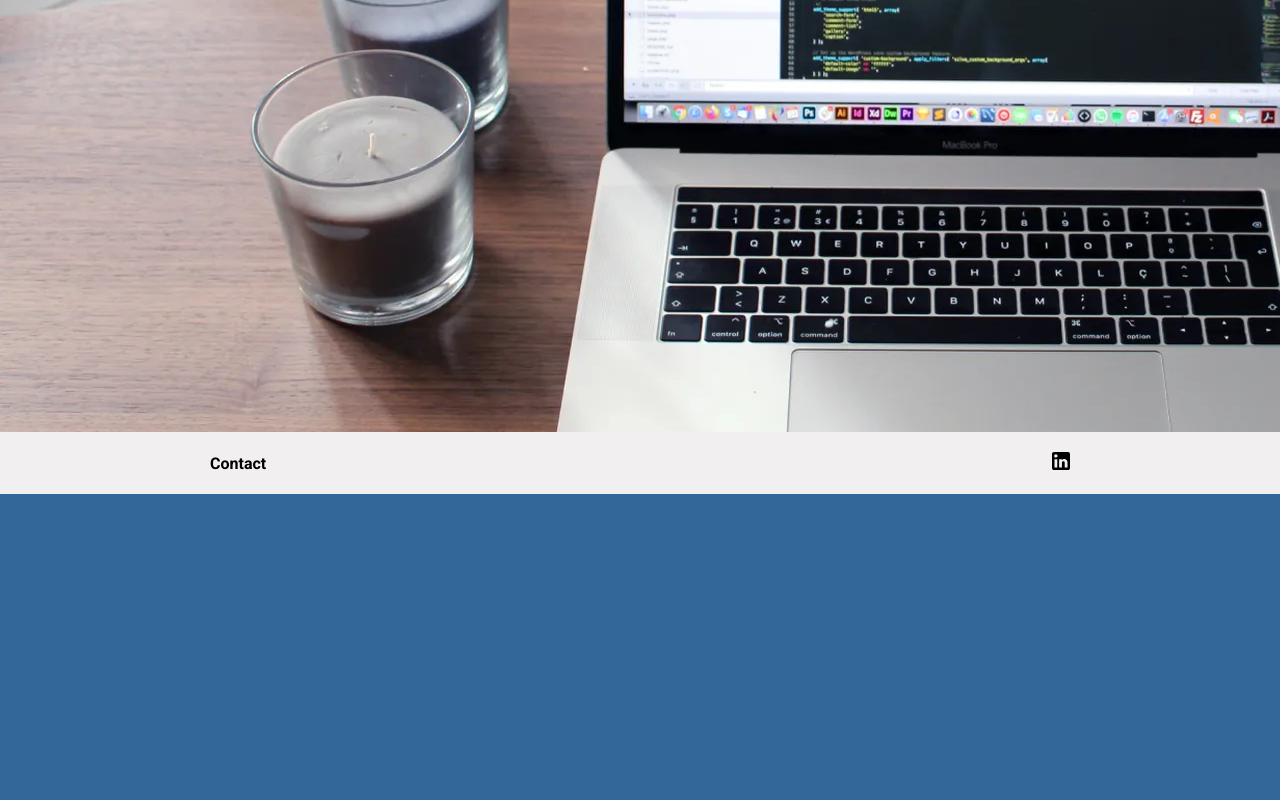
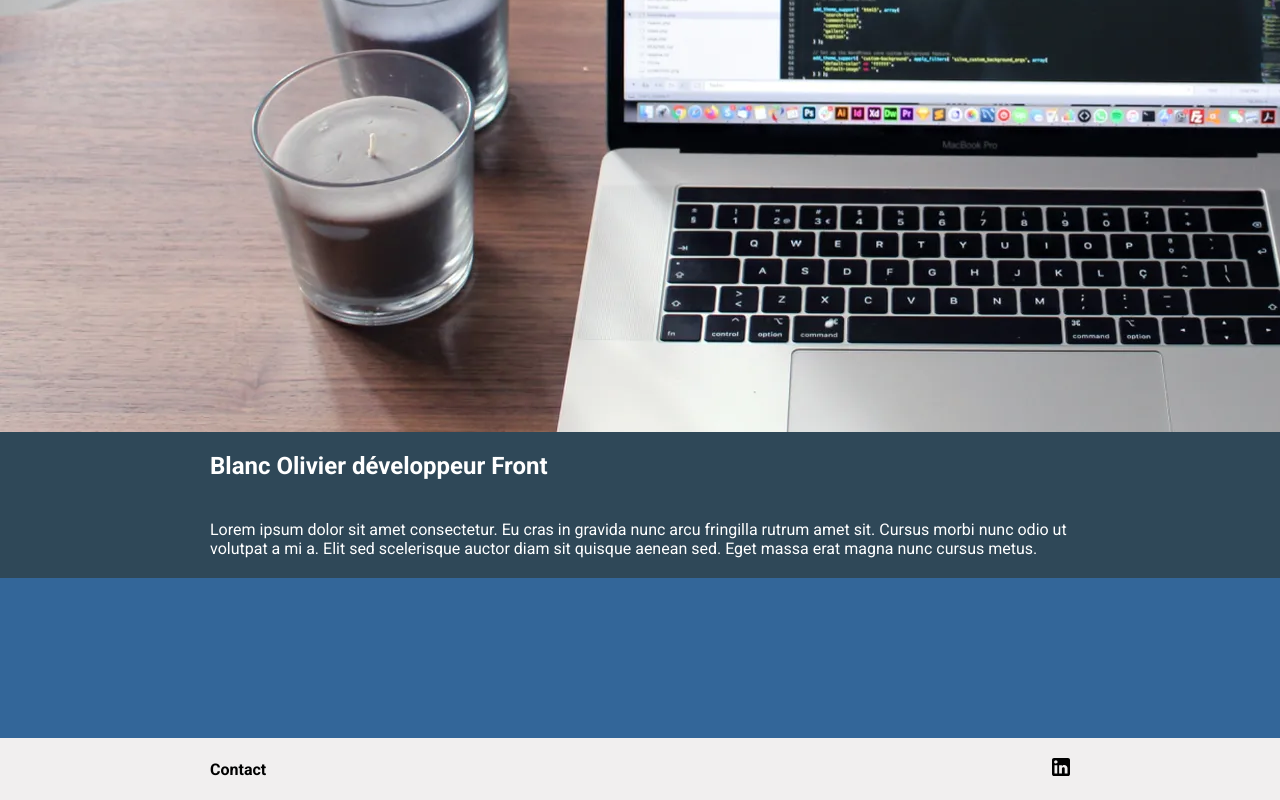
Before and after one commit to olivierblanc42/portefolio-ob, an Angular app in the folder portfolio_olivier_blanc/: page / in a window 1280 px wide. Shown: the part 458-1258 px from the top of the page. Before the commit the page ends 952 px from the top, so only its background shows below. Built offline with nearby package versions, Linux system fonts and the light colour scheme.

Commit message:
debut home

```diff
--- a/portfolio_olivier_blanc/src/app/pages/home/home.component.html
+++ b/portfolio_olivier_blanc/src/app/pages/home/home.component.html
@@ -1,7 +1,34 @@
-<section>
+<section class="home-section primary-section">
+  <div class="section-div">
+    <h1>Blanc Olivier développeur Front </h1>
+    <p>Lorem ipsum dolor sit amet consectetur. Eu cras in gravida nunc arcu fringilla rutrum amet sit. Cursus morbi
+      nunc odio ut volutpat a mi a. Elit sed scelerisque auctor diam sit quisque aenean sed. Eget massa erat magna
+      nunc cursus metus.</p>
+  </div>
 
 </section>
 
-<section>
+<section class="home-section secondary-section">
+  <div class="section-div">
+    <div>
+      <h2></h2>
+      <a></a>
+    </div>
 
+    <div>
+      <h2></h2>
+      <a></a>
+    </div>
+
+    <div>
+      <h2></h2>
+      <a></a>
+    </div>
+
+    <div>
+      <h2></h2>
+      <a></a>
+    </div>
+
+  </div>
 </section>
--- a/portfolio_olivier_blanc/src/app/pages/home/home.component.scss
+++ b/portfolio_olivier_blanc/src/app/pages/home/home.component.scss
@@ -0,0 +1,3 @@
+.primary-section{
+  background-color: #2F4858 ;
+}
--- a/portfolio_olivier_blanc/src/styles.scss
+++ b/portfolio_olivier_blanc/src/styles.scss
@@ -63,3 +63,22 @@ footer{
   background-color: #F1EFEF;
   font-weight: bold;
 }
+
+
+h1,h2,h3{
+  margin-top: 0;
+  margin-bottom: 0;
+  padding-top:$padding ;
+  padding-bottom: $padding;
+}
+
+.section-div{
+  margin-left: 210px;
+  margin-right: 210px;
+  p{
+    margin-top: 0;
+    margin-bottom: 0;
+    padding-top:$padding ;
+    padding-bottom: $padding;
+  }
+}
```
Also changed, not shown: portfolio_olivier_blanc/src/app/app.component.scss (line endings or trailing spaces).
